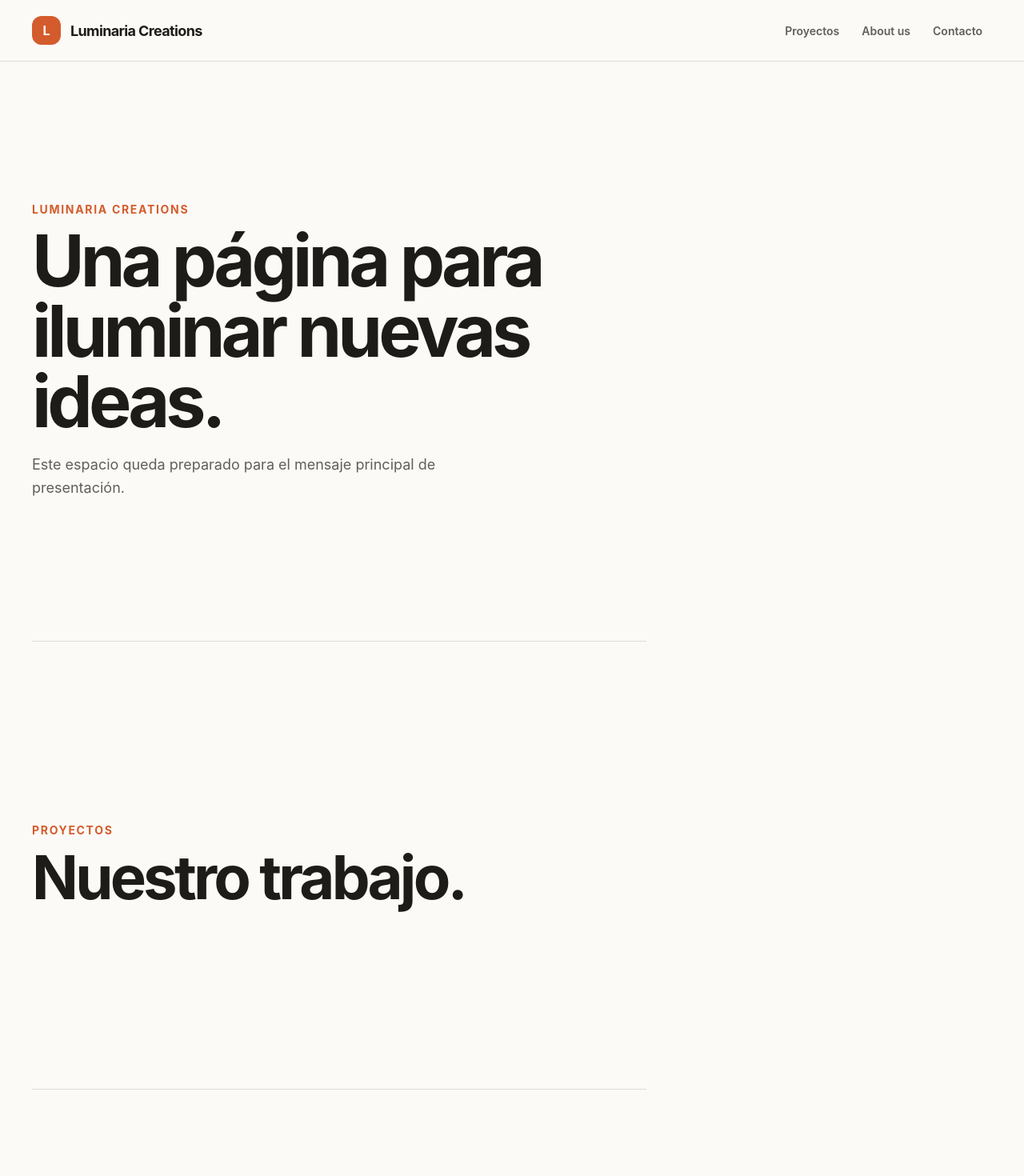
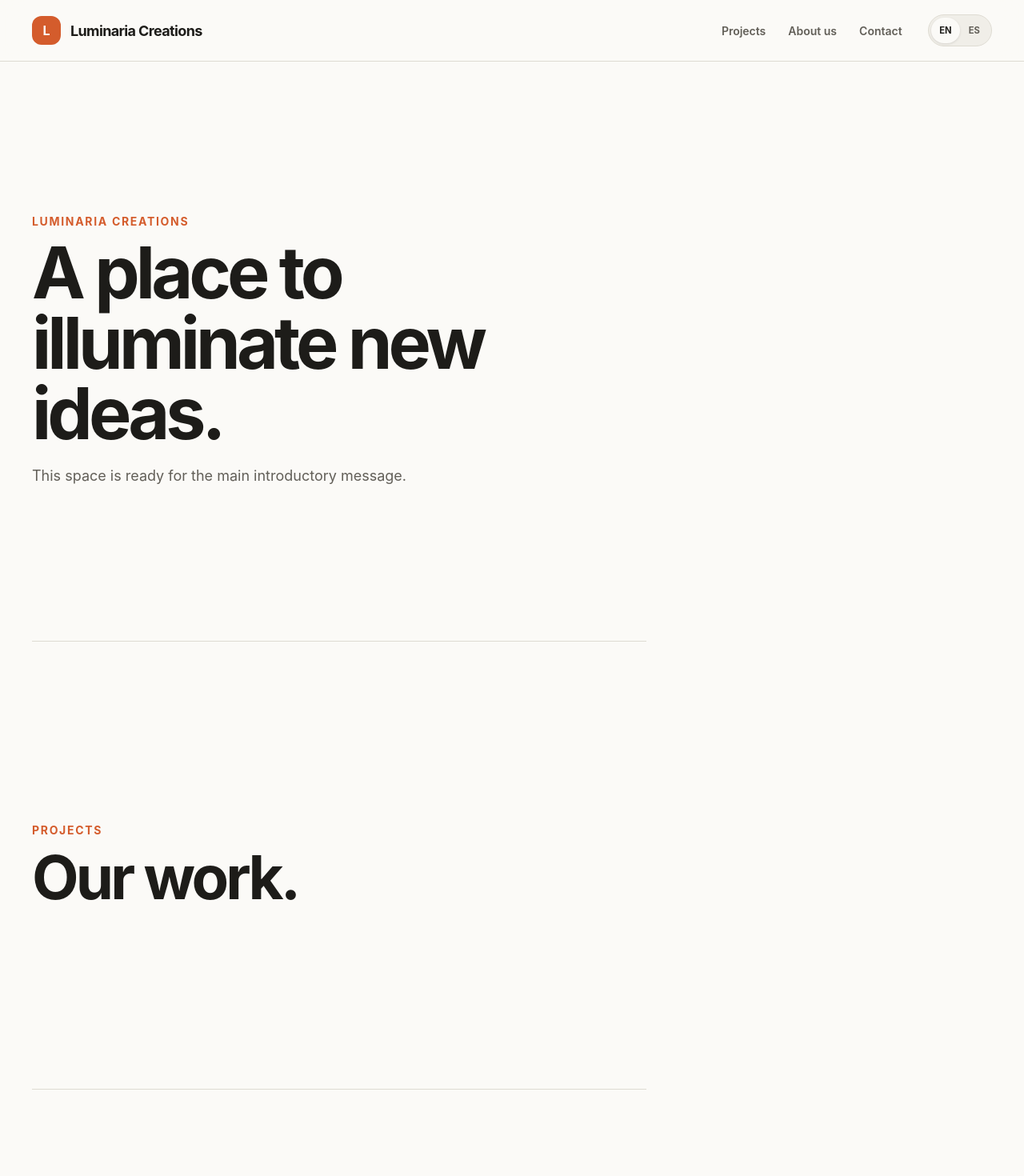
Before and after one commit to SamuelRodri/Luminaria-Creations, a React (Vite) app: page / in a window 1280 px wide. Shown: the top 1470 px of the page at 80% size. Built offline with nearby package versions, Linux system fonts and the light colour scheme.

Commit message:
feat: add English and Spanish language switcher

```diff
--- a/src/App.jsx
+++ b/src/App.jsx
@@ -1,34 +1,44 @@
+import { useEffect, useState } from 'react'
 import Header from './components/Header/Header.jsx'
+import { translations } from './content/translations.js'
 import './App.css'
 
 function App() {
+  const [language, setLanguage] = useState('en')
+  const content = translations[language]
+
+  useEffect(() => {
+    document.documentElement.lang = language
+  }, [language])
+
   return (
     <div className="site-shell">
-      <Header />
+      <Header
+        language={language}
+        onLanguageChange={setLanguage}
+        content={content.navigation}
+      />
 
       <main id="contenido" className="page-content">
         <section className="prototype-section prototype-section--intro" aria-labelledby="intro-title">
-          <p className="prototype-section__eyebrow">Luminaria Creations</p>
-          <h1 id="intro-title">Una página para iluminar nuevas ideas.</h1>
-          <p>
-            Este espacio queda preparado para el mensaje principal de
-            presentación.
-          </p>
+          <p className="prototype-section__eyebrow">{content.intro.eyebrow}</p>
+          <h1 id="intro-title">{content.intro.title}</h1>
+          <p>{content.intro.description}</p>
         </section>
 
         <section id="proyectos" className="prototype-section prototype-section--secondary" aria-labelledby="projects-title">
-          <p className="prototype-section__eyebrow">Proyectos</p>
-          <h2 id="projects-title">Nuestro trabajo.</h2>
+          <p className="prototype-section__eyebrow">{content.projects.eyebrow}</p>
+          <h2 id="projects-title">{content.projects.title}</h2>
         </section>
 
         <section id="about-us" className="prototype-section prototype-section--secondary" aria-labelledby="about-title">
-          <p className="prototype-section__eyebrow">About us</p>
-          <h2 id="about-title">Quiénes somos.</h2>
+          <p className="prototype-section__eyebrow">{content.about.eyebrow}</p>
+          <h2 id="about-title">{content.about.title}</h2>
         </section>
 
         <section id="contacto" className="prototype-section prototype-section--secondary" aria-labelledby="contact-title">
-          <p className="prototype-section__eyebrow">Contacto</p>
-          <h2 id="contact-title">Hablemos.</h2>
+          <p className="prototype-section__eyebrow">{content.contact.eyebrow}</p>
+          <h2 id="contact-title">{content.contact.title}</h2>
         </section>
       </main>
     </div>
--- a/src/components/Header/Header.css
+++ b/src/components/Header/Header.css
@@ -15,6 +15,7 @@
   width: min(100% - (var(--page-gutter) * 2), var(--content-width));
   min-height: var(--header-height);
   margin-inline: auto;
+  gap: var(--space-5);
 }
 
 .brand {
@@ -49,6 +50,38 @@
   list-style: none;
 }
 
+.main-navigation {
+  margin-left: auto;
+}
+
+.language-switcher {
+  display: inline-flex;
+  padding: 0.2rem;
+  border: 1px solid var(--color-border);
+  border-radius: 999px;
+  background: var(--color-surface-muted);
+}
+
+.language-switcher__option {
+  min-width: 2.25rem;
+  min-height: 2rem;
+  padding: 0.25rem 0.5rem;
+  border: 0;
+  border-radius: 999px;
+  color: var(--color-text);
+  background: transparent;
+  font: inherit;
+  font-size: 0.7rem;
+  font-weight: 750;
+  cursor: pointer;
+}
+
+.language-switcher__option--active {
+  color: var(--color-text-strong);
+  background: var(--color-surface);
+  box-shadow: 0 1px 3px rgb(29 28 25 / 12%);
+}
+
 .main-navigation a {
   display: block;
   padding: var(--space-2) var(--space-3);
@@ -71,6 +104,18 @@
 }
 
 @media (max-width: 44rem) {
+  .site-header__inner {
+    gap: var(--space-2);
+  }
+
+  .brand {
+    margin-right: auto;
+  }
+
+  .brand__name {
+    display: none;
+  }
+
   .menu-toggle {
     display: grid;
     width: 2.75rem;
@@ -112,6 +157,7 @@
     box-shadow: var(--shadow-lg);
     transform: translateY(-0.5rem);
     transition: opacity 160ms ease, transform 160ms ease, visibility 160ms;
+    margin-left: 0;
   }
 
   .main-navigation--open {
--- a/src/components/Header/Header.jsx
+++ b/src/components/Header/Header.jsx
@@ -1,21 +1,20 @@
 import { useState } from 'react'
 import './Header.css'
 
-const navigationItems = [
-  { label: 'Proyectos', href: '#proyectos' },
-  { label: 'About us', href: '#about-us' },
-  { label: 'Contacto', href: '#contacto' },
-]
-
-function Header() {
+function Header({ language, onLanguageChange, content }) {
   const [isMenuOpen, setIsMenuOpen] = useState(false)
+  const navigationItems = [
+    { label: content.projects, href: '#proyectos' },
+    { label: content.about, href: '#about-us' },
+    { label: content.contact, href: '#contacto' },
+  ]
 
   const closeMenu = () => setIsMenuOpen(false)
 
   return (
     <header className="site-header">
       <div className="site-header__inner">
-        <a className="brand" href="#contenido" aria-label="Luminaria Creations, principio de la página" onClick={closeMenu}>
+        <a className="brand" href="#contenido" aria-label={content.brandLabel} onClick={closeMenu}>
           <span className="brand__mark" aria-hidden="true">L</span>
           <span className="brand__name">Luminaria Creations</span>
         </a>
@@ -25,7 +24,7 @@ function Header() {
           type="button"
           aria-expanded={isMenuOpen}
           aria-controls="main-navigation"
-          aria-label={isMenuOpen ? 'Cerrar menú' : 'Abrir menú'}
+          aria-label={isMenuOpen ? content.closeMenu : content.openMenu}
           onClick={() => setIsMenuOpen((currentValue) => !currentValue)}
         >
           <span />
@@ -35,7 +34,7 @@ function Header() {
         <nav
           id="main-navigation"
           className={`main-navigation${isMenuOpen ? ' main-navigation--open' : ''}`}
-          aria-label="Navegación principal"
+          aria-label={content.label}
         >
           <ul>
             {navigationItems.map((item) => (
@@ -45,6 +44,20 @@ function Header() {
             ))}
           </ul>
         </nav>
+
+        <div className="language-switcher" role="group" aria-label={content.languageLabel}>
+          {['en', 'es'].map((option) => (
+            <button
+              key={option}
+              type="button"
+              className={language === option ? 'language-switcher__option language-switcher__option--active' : 'language-switcher__option'}
+              aria-pressed={language === option}
+              onClick={() => onLanguageChange(option)}
+            >
+              {option.toUpperCase()}
+            </button>
+          ))}
+        </div>
       </div>
     </header>
   )
--- /dev/null
+++ b/src/content/translations.js
@@ -0,0 +1,60 @@
+export const translations = {
+  en: {
+    navigation: {
+      label: 'Main navigation',
+      projects: 'Projects',
+      about: 'About us',
+      contact: 'Contact',
+      openMenu: 'Open menu',
+      closeMenu: 'Close menu',
+      brandLabel: 'Luminaria Creations, top of the page',
+      languageLabel: 'Language',
+    },
+    intro: {
+      eyebrow: 'Luminaria Creations',
+      title: 'A place to illuminate new ideas.',
+      description: 'This space is ready for the main introductory message.',
+    },
+    projects: {
+      eyebrow: 'Projects',
+      title: 'Our work.',
+    },
+    about: {
+      eyebrow: 'About us',
+      title: 'Who we are.',
+    },
+    contact: {
+      eyebrow: 'Contact',
+      title: 'Let’s talk.',
+    },
+  },
+  es: {
+    navigation: {
+      label: 'Navegación principal',
+      projects: 'Proyectos',
+      about: 'Nosotros',
+      contact: 'Contacto',
+      openMenu: 'Abrir menú',
+      closeMenu: 'Cerrar menú',
+      brandLabel: 'Luminaria Creations, principio de la página',
+      languageLabel: 'Idioma',
+    },
+    intro: {
+      eyebrow: 'Luminaria Creations',
+      title: 'Un lugar para iluminar nuevas ideas.',
+      description: 'Este espacio queda preparado para el mensaje principal de presentación.',
+    },
+    projects: {
+      eyebrow: 'Proyectos',
+      title: 'Nuestro trabajo.',
+    },
+    about: {
+      eyebrow: 'Nosotros',
+      title: 'Quiénes somos.',
+    },
+    contact: {
+      eyebrow: 'Contacto',
+      title: 'Hablemos.',
+    },
+  },
+}
```
